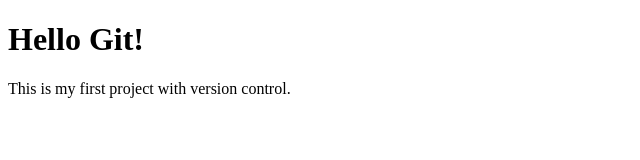
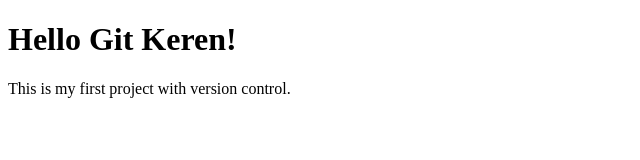
Before and after one commit to hnf-svgh/my-web-project, a plain HTML site: page index.html in a window 1280 px wide. Shown: the whole page, without its empty margins (0-640 px from the left). Drawn offline with Linux system fonts and the light colour scheme.

Commit message:
Update index.html

```diff
--- a/index.html
+++ b/index.html
@@ -5,7 +5,7 @@
     <link rel="stylesheet" href="style.css">
 </head>
 <body>
-    <h1>Hello Git!</h1>
+    <h1>Hello Git Keren!</h1>
     <p>This is my first project with version control.</p>
 </body>
 </html>
```
